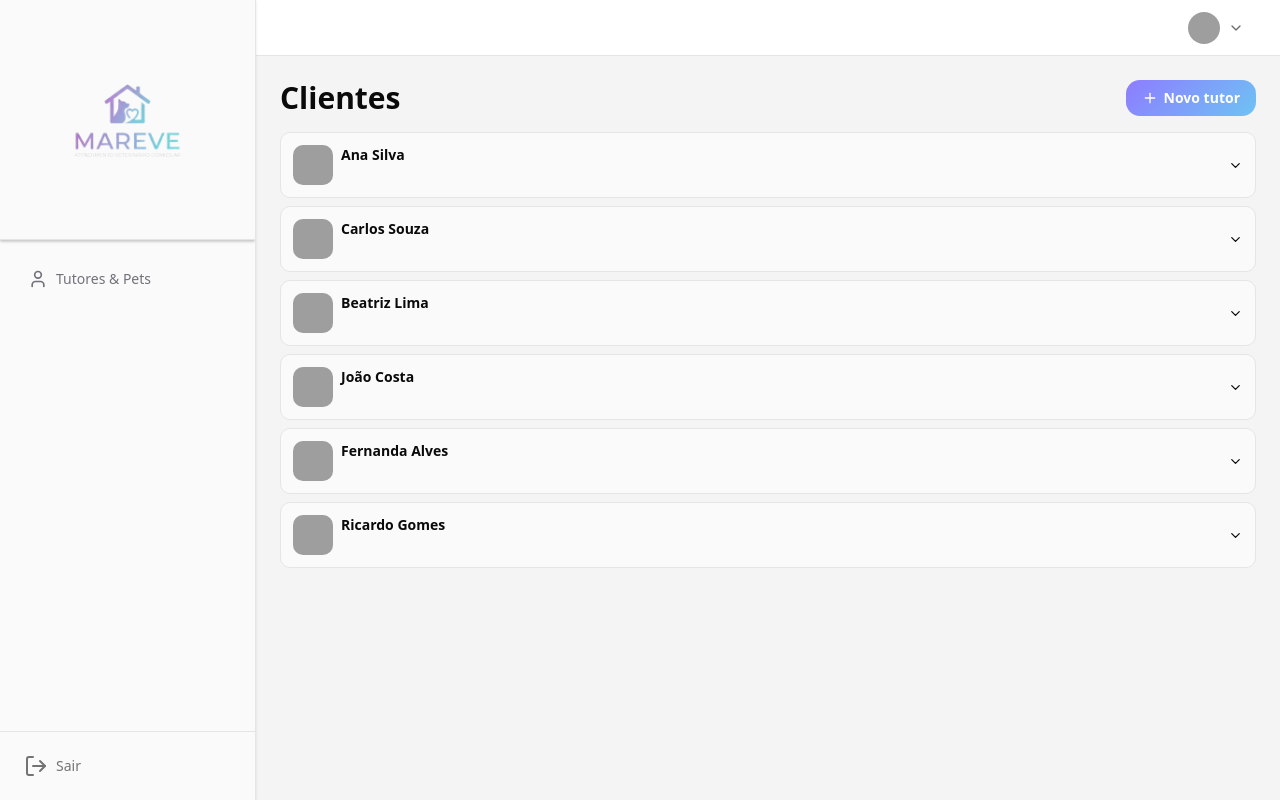
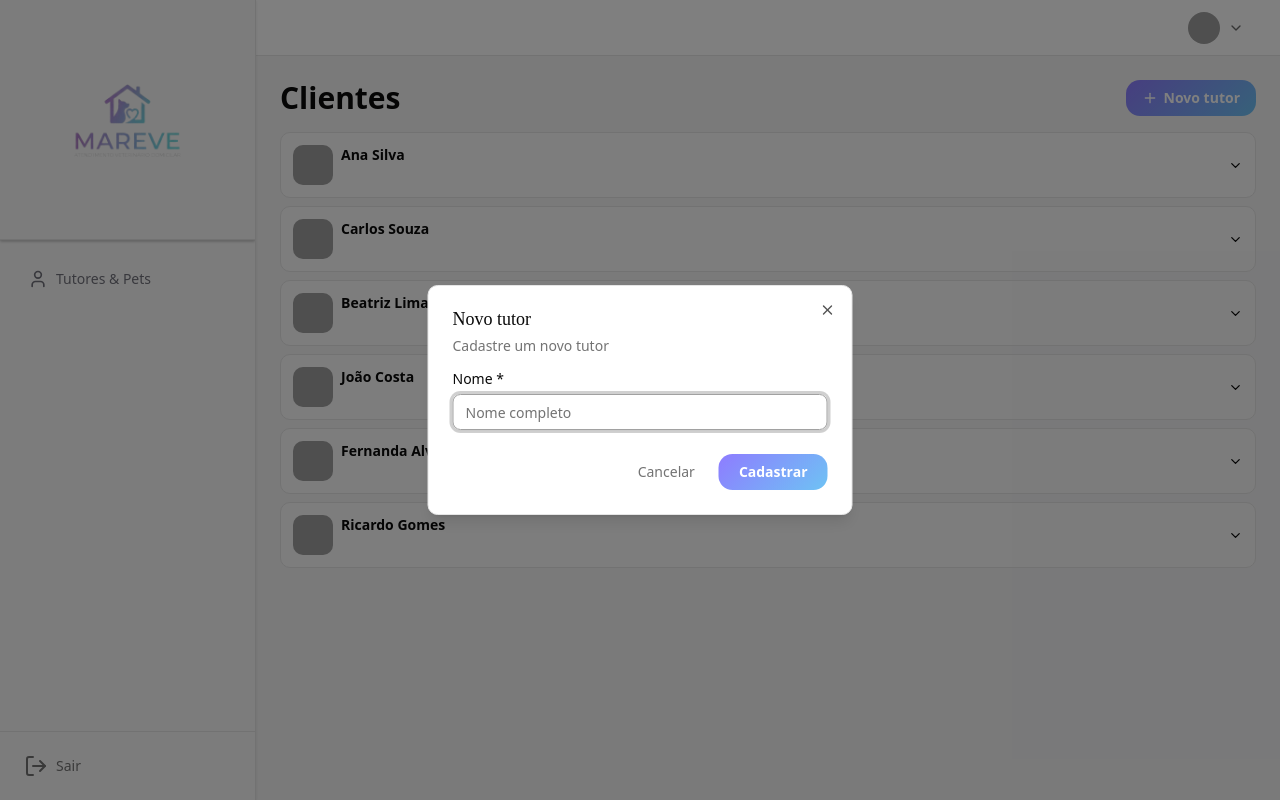
Before and after one commit to AugustoCMR/app-mareve, a React (Vite) app: page /client in a window 1280 px wide. Both pictures are taken after a click on the button "Novo tutor". Built offline with nearby package versions, Linux system fonts and the light colour scheme; grey boxes are pictures that could not be loaded.

Commit message:
wip: Implementando formulário para cadastro de clientes

```diff
--- a/package.json
+++ b/package.json
@@ -10,6 +10,7 @@
     "preview": "vite preview"
   },
   "dependencies": {
+    "@hookform/resolvers": "^5.2.2",
     "@radix-ui/react-avatar": "^1.1.11",
     "@radix-ui/react-dialog": "^1.1.15",
     "@radix-ui/react-dropdown-menu": "^2.1.16",
@@ -28,9 +29,12 @@
     "radix-ui": "^1.4.3",
     "react": "^19.2.0",
     "react-dom": "^19.2.0",
+    "react-hook-form": "^7.71.1",
     "react-router-dom": "^7.11.0",
+    "shadcn": "^3.8.5",
     "tailwind-merge": "^3.4.0",
-    "tailwindcss": "^4.1.18"
+    "tailwindcss": "^4.1.18",
+    "zod": "^4.3.6"
   },
   "devDependencies": {
     "@eslint/js": "^9.39.1",
--- /dev/null
+++ b/src/components/ClientForm.tsx
@@ -0,0 +1,82 @@
+import {
+  Dialog, DialogContent, DialogHeader, DialogTitle, DialogDescription, DialogFooter
+} from '@/components/ui/dialog';
+import { clientSchema } from '@/schemas/client';
+import { zodResolver } from "@hookform/resolvers/zod";
+import { useForm } from 'react-hook-form';
+import { Form, FormControl, FormField, FormItem, FormLabel, FormMessage } from './ui/form';
+import { Input } from './ui/input';
+
+interface Props {
+  showModal: boolean;
+  setShowModal: (value: boolean) => void;
+}
+
+export const ClientForm = ({ showModal, setShowModal }: Props) => {
+  const form = useForm({
+    resolver: zodResolver(clientSchema),
+    defaultValues: {
+      name: "",
+      cpf: "",
+      phone: "",
+      email: "",
+      address: "",
+    },
+  });
+
+  const onSubmit = async (values: any) => {
+    try {
+      console.log("Dados validados:", values);
+
+      setShowModal(false);
+      form.reset();
+    } catch (error) {
+      console.log('oi')
+      console.error(error);
+    }
+  };
+
+  return (
+    <Dialog open={showModal} onOpenChange={setShowModal}>
+      <DialogContent className="max-w-7xl sm:max-w-[425px]">
+        <DialogHeader>
+          <DialogTitle className="font-[Manrope]">Novo tutor</DialogTitle>
+          <DialogDescription>Cadastre um novo tutor</DialogDescription>
+        </DialogHeader>
+
+        <Form {...form}>
+          <form onSubmit={form.handleSubmit(onSubmit)} className="space-y-4">
+            <FormField
+              control={form.control}
+              name="name"
+              render={({ field }) => (
+                <FormItem>
+                  <FormLabel>Nome *</FormLabel>
+                  <FormControl>
+                    <Input placeholder="Nome completo" {...field} />
+                  </FormControl>
+                  <FormMessage />
+                </FormItem>
+              )}
+            />
+            <DialogFooter className="mt-6">
+              <button
+                type="button"
+                onClick={() => setShowModal(false)}
+                className="px-4 py-2 rounded-xl text-sm font-medium text-muted-foreground hover:bg-muted transition-colors"
+              >
+                Cancelar
+              </button>
+              <button
+                type="submit"
+                className="gradient-bg text-white px-5 py-2 rounded-xl text-sm font-semibold hover:opacity-90"
+              >
+                Cadastrar
+              </button>
+            </DialogFooter>
+          </form>
+        </Form>
+      </DialogContent>
+    </Dialog>
+  );
+};
--- /dev/null
+++ b/src/components/ui/form.tsx
@@ -0,0 +1,167 @@
+"use client"
+
+import * as React from "react"
+import type { Label as LabelPrimitive } from "radix-ui"
+import { Slot } from "radix-ui"
+import {
+  Controller,
+  FormProvider,
+  useFormContext,
+  useFormState,
+  type ControllerProps,
+  type FieldPath,
+  type FieldValues,
+} from "react-hook-form"
+
+import { cn } from "@/lib/utils"
+import { Label } from "@/components/ui/label"
+
+const Form = FormProvider
+
+type FormFieldContextValue<
+  TFieldValues extends FieldValues = FieldValues,
+  TName extends FieldPath<TFieldValues> = FieldPath<TFieldValues>,
+> = {
+  name: TName
+}
+
+const FormFieldContext = React.createContext<FormFieldContextValue>(
+  {} as FormFieldContextValue
+)
+
+const FormField = <
+  TFieldValues extends FieldValues = FieldValues,
+  TName extends FieldPath<TFieldValues> = FieldPath<TFieldValues>,
+>({
+  ...props
+}: ControllerProps<TFieldValues, TName>) => {
+  return (
+    <FormFieldContext.Provider value={{ name: props.name }}>
+      <Controller {...props} />
+    </FormFieldContext.Provider>
+  )
+}
+
+const useFormField = () => {
+  const fieldContext = React.useContext(FormFieldContext)
+  const itemContext = React.useContext(FormItemContext)
+  const { getFieldState } = useFormContext()
+  const formState = useFormState({ name: fieldContext.name })
+  const fieldState = getFieldState(fieldContext.name, formState)
+
+  if (!fieldContext) {
+    throw new Error("useFormField should be used within <FormField>")
+  }
+
+  const { id } = itemContext
+
+  return {
+    id,
+    name: fieldContext.name,
+    formItemId: `${id}-form-item`,
+    formDescriptionId: `${id}-form-item-description`,
+    formMessageId: `${id}-form-item-message`,
+    ...fieldState,
+  }
+}
+
+type FormItemContextValue = {
+  id: string
+}
+
+const FormItemContext = React.createContext<FormItemContextValue>(
+  {} as FormItemContextValue
+)
+
+function FormItem({ className, ...props }: React.ComponentProps<"div">) {
+  const id = React.useId()
+
+  return (
+    <FormItemContext.Provider value={{ id }}>
+      <div
+        data-slot="form-item"
+        className={cn("grid gap-2", className)}
+        {...props}
+      />
+    </FormItemContext.Provider>
+  )
+}
+
+function FormLabel({
+  className,
+  ...props
+}: React.ComponentProps<typeof LabelPrimitive.Root>) {
+  const { error, formItemId } = useFormField()
+
+  return (
+    <Label
+      data-slot="form-label"
+      data-error={!!error}
+      className={cn("data-[error=true]:text-destructive", className)}
+      htmlFor={formItemId}
+      {...props}
+    />
+  )
+}
+
+function FormControl({ ...props }: React.ComponentProps<typeof Slot.Root>) {
+  const { error, formItemId, formDescriptionId, formMessageId } = useFormField()
+
+  return (
+    <Slot.Root
+      data-slot="form-control"
+      id={formItemId}
+      aria-describedby={
+        !error
+          ? `${formDescriptionId}`
+          : `${formDescriptionId} ${formMessageId}`
+      }
+      aria-invalid={!!error}
+      {...props}
+    />
+  )
+}
+
+function FormDescription({ className, ...props }: React.ComponentProps<"p">) {
+  const { formDescriptionId } = useFormField()
+
+  return (
+    <p
+      data-slot="form-description"
+      id={formDescriptionId}
+      className={cn("text-muted-foreground text-sm", className)}
+      {...props}
+    />
+  )
+}
+
+function FormMessage({ className, ...props }: React.ComponentProps<"p">) {
+  const { error, formMessageId } = useFormField()
+  const body = error ? String(error?.message ?? "") : props.children
+
+  if (!body) {
+    return null
+  }
+
+  return (
+    <p
+      data-slot="form-message"
+      id={formMessageId}
+      className={cn("text-destructive text-sm", className)}
+      {...props}
+    >
+      {body}
+    </p>
+  )
+}
+
+export {
+  useFormField,
+  Form,
+  FormItem,
+  FormLabel,
+  FormControl,
+  FormDescription,
+  FormMessage,
+  FormField,
+}
--- a/src/pages/Client.tsx
+++ b/src/pages/Client.tsx
@@ -1,13 +1,14 @@
 import type { Animal } from "@/@types/Animal";
 import type { ClientWithAnimals } from "@/@types/Client";
+import { ClientForm } from "@/components/ClientForm";
 import { Avatar, AvatarFallback, AvatarImage } from "@radix-ui/react-avatar";
 import { ChevronDown, ChevronUp, CirclePlus, PawPrint, Plus, Trash, Trash2 } from "lucide-react";
 import { Activity, useMemo, useState } from "react";
 
 export const Client = () => {
 
-  const [showModalClientPainel, setShowModalClientPainel] = useState(false);
   const [selectedClient, setSelectedClient] = useState<ClientWithAnimals | undefined>(undefined);
+  const [showClientForm, setShowClientForm] = useState<boolean>(false);
 
   const clientsWithAnimal = useMemo<ClientWithAnimals[]>(() => {
     const c1 = { id: 1, tutor: 'Ana Silva', detalhe: 'Cachorro - Golden', status: 'Agendado' };
@@ -49,7 +50,9 @@ export const Client = () => {
     <div className="bg-zinc-100 min-h-screen space-y-4">
       <div className="flex justify-between">
         <h1 className='text-3xl font-bold'>Clientes</h1>
-        <button className="gradient-bg text-white px-4 py-2 rounded-xl text-sm font-semibold flex items-center gap-1.5 hover:opacity-90 transition-opacity w-fit">
+        <button
+          className="gradient-bg text-white px-4 py-2 rounded-xl text-sm font-semibold flex items-center gap-1.5 hover:opacity-90 transition-opacity w-fit"
+          onClick={() => setShowClientForm(true)}>
           <Plus className="w-4 h-4" /> Novo tutor
         </button>
       </div>
@@ -61,6 +64,7 @@ export const Client = () => {
           ))
         }
       </div>
+      <ClientForm setShowModal={setShowClientForm} showModal={showClientForm} />
     </div>
 
   )
--- /dev/null
+++ b/src/schemas/client.ts
@@ -0,0 +1,9 @@
+import { z } from "zod";
+
+export const clientSchema = z.object({
+  name: z.string().min(3, "O nome deve ter pelo menos 3 caracteres"),
+  cpf: z.string().min(11, "CPF deve ter 11 caracters").max(11, "CPF deve ter 11 caracteres").optional(),
+  phone: z.string().min(10, "Telefone inválido"),
+  email: z.email("Email inválido").optional(),
+  address: z.string().optional(),
+});
```
Also changed, not shown: 1 other file (tests, documents, lock files or other folders).
